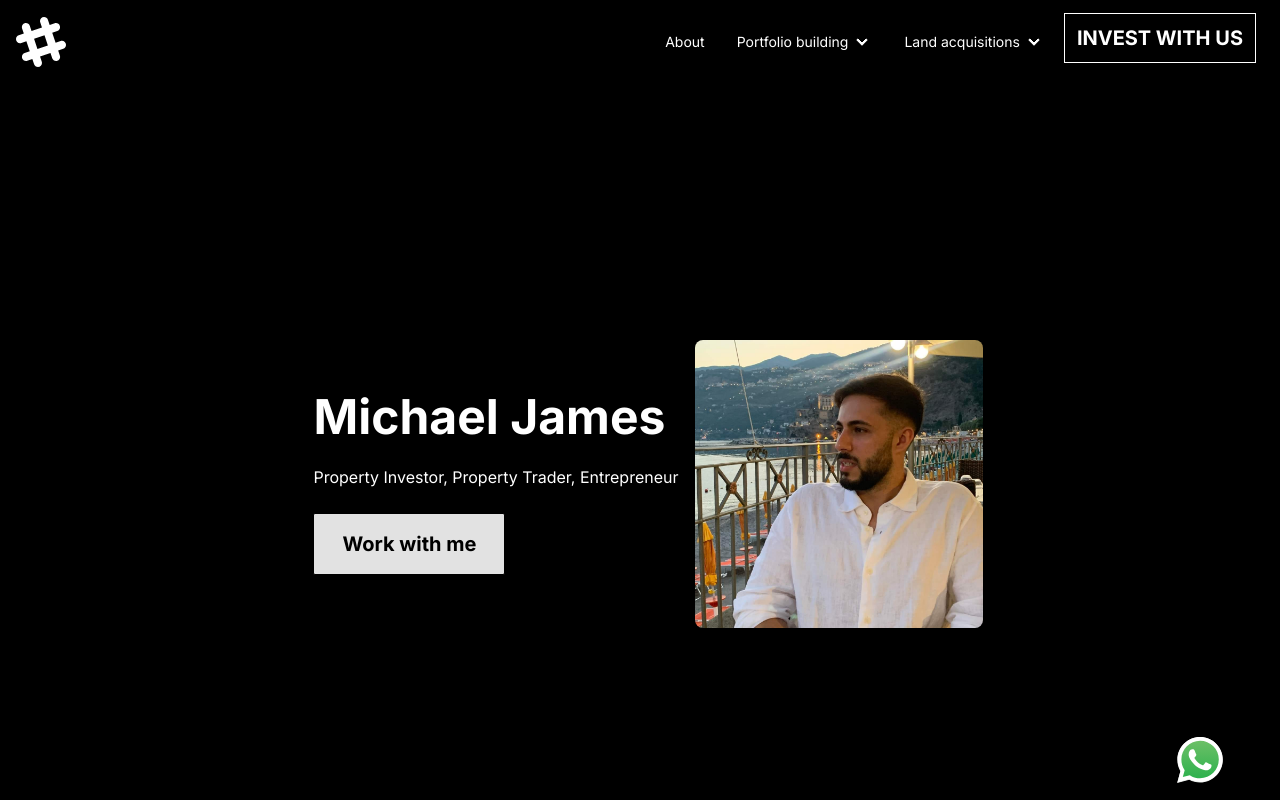
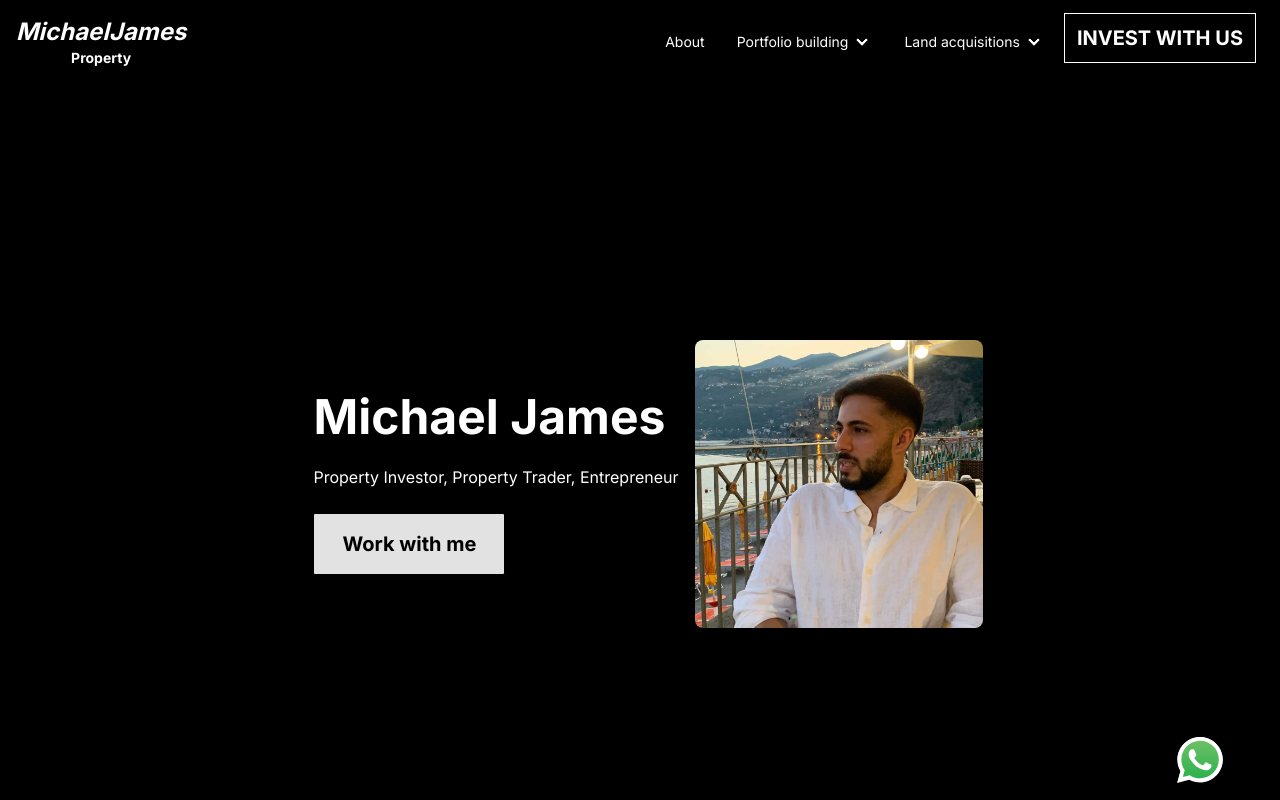
Before and after one commit to shar27/michaeljames, a Next.js app: page / in a window 1280 px wide. Shown: the top 800 px of the page. Built offline with nearby package versions, Linux system fonts and the light colour scheme.

Commit message:
logo and nav

```diff
--- a/src/app/components/Footer.jsx
+++ b/src/app/components/Footer.jsx
@@ -4,19 +4,10 @@ function Footer() {
   return (
     <footer className="footer bg-black text-white  p-10">
   <aside>
-   <a href="#">
-    <svg
-      width="50"
-      height="50"
-      viewBox="0 0 24 24"
-      xmlns="http://www.w3.org/2000/svg"
-      fillRule="evenodd"
-      clipRule="evenodd"
-      className="fill-current">
-      <path
-        d="M22.672 15.226l-2.432.811.841 2.515c.33 1.019-.209 2.127-1.23 2.456-1.15.325-2.148-.321-2.463-1.226l-.84-2.518-5.013 1.677.84 2.517c.391 1.203-.434 2.542-1.831 2.542-.88 0-1.601-.564-1.86-1.314l-.842-2.516-2.431.809c-1.135.328-2.145-.317-2.463-1.229-.329-1.018.211-2.127 1.231-2.456l2.432-.809-1.621-4.823-2.432.808c-1.355.384-2.558-.59-2.558-1.839 0-.817.509-1.582 1.327-1.846l2.433-.809-.842-2.515c-.33-1.02.211-2.129 1.232-2.458 1.02-.329 2.13.209 2.461 1.229l.842 2.515 5.011-1.677-.839-2.517c-.403-1.238.484-2.553 1.843-2.553.819 0 1.585.509 1.85 1.326l.841 2.517 2.431-.81c1.02-.33 2.131.211 2.461 1.229.332 1.018-.21 2.126-1.23 2.456l-2.433.809 1.622 4.823 2.433-.809c1.242-.401 2.557.484 2.557 1.838 0 .819-.51 1.583-1.328 1.847m-8.992-6.428l-5.01 1.675 1.619 4.828 5.011-1.674-1.62-4.829z"></path>
-    </svg>
-    </a>
+  <p className="text-2xl font-bold italic">MichaelJames</p>
+    <p className="text-sm text-center font-bold">Property</p>
+
+
     <p>
     Michael James Investment Group LTD
       <br />
--- a/src/app/components/NavBar.jsx
+++ b/src/app/components/NavBar.jsx
@@ -1,30 +1,18 @@
 "use client";
 import React, { useState } from "react";
 import Link from "next/link";
-import { Menu, MenuButton, MenuItem, MenuItems } from "@headlessui/react";
-import { ChevronDownIcon } from "@heroicons/react/20/solid";
+import logo from './img/logo.jpg'
+import Image from "next/image";
 
 function NavBar() {
   const [isNavOpen, setIsNavOpen] = useState(false); // initiate isNavOpen state with false
   return (
     <div className="flex items-center justify-between   bg-black text-white  z-100 p-4">
       <a href="/">
-        {/* <Image  src={logo} alt="logo" width={100} height={100} className="w-full max-w-md " /> */}
-        <svg
-          width="50"
-          height="50"
-          viewBox="0 0 24 24"
-          xmlns="http://www.w3.org/2000/svg"
-          fillRule="evenodd"
-          clipRule="evenodd"
-          className="fill-current"
-        >
-          <path
-            d="M22.672 15.226l-2.432.811.841 2.515c.33
-        1.019-.209 2.127-1.23 2.456-1.15.325-2.148-.321-2.463-1.226l-.84-2.518-5.013
-        1.677.84 2.517c.391 1.203-.434 2.542-1.831 2.542-.88 0-1.601-.564-1.86-1.314l-.842-2.516-2.431.809c-1.135.328-2.145-.317-2.463-1.229-.329-1.018.211-2.127 1.231-2.456l2.432-.809-1.621-4.823-2.432.808c-1.355.384-2.558-.59-2.558-1.839 0-.817.509-1.582 1.327-1.846l2.433-.809-.842-2.515c-.33-1.02.211-2.129 1.232-2.458 1.02-.329 2.13.209 2.461 1.229l.842 2.515 5.011-1.677-.839-2.517c-.403-1.238.484-2.553 1.843-2.553.819 0 1.585.509 1.85 1.326l.841 2.517 2.431-.81c1.02-.33 2.131.211 2.461 1.229.332 1.018-.21 2.126-1.23 2.456l-2.433.809 1.622 4.823 2.433-.809c1.242-.401 2.557.484 2.557 1.838 0 .819-.51 1.583-1.328 1.847m-8.992-6.428l-5.01 1.675 1.619 4.828 5.011-1.674-1.62-4.829z"
-          ></path>
-        </svg>
+        {/* <Image  src={logo} alt="logo" height={100} width={100} className="w-full max-w-md" /> */}
+        <p className="text-2xl font-bold italic">MichaelJames</p>
+        <p className="text-sm text-center font-bold">Property</p>
+
       </a>
       <nav>
         <section className="MOBILE-MENU flex lg:hidden">
```
Also changed, not shown: src/app/components/img/logo.jpg (added).
